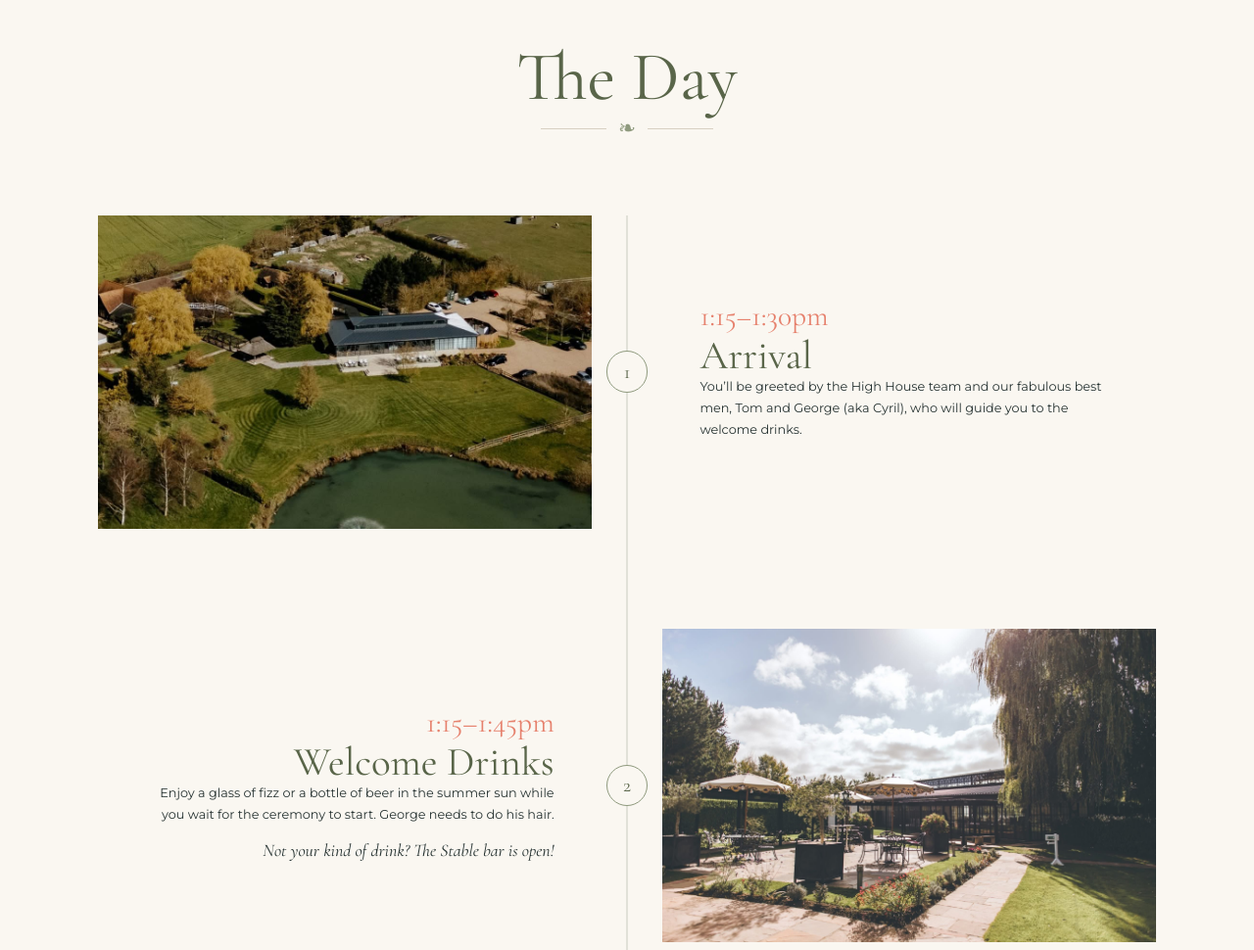
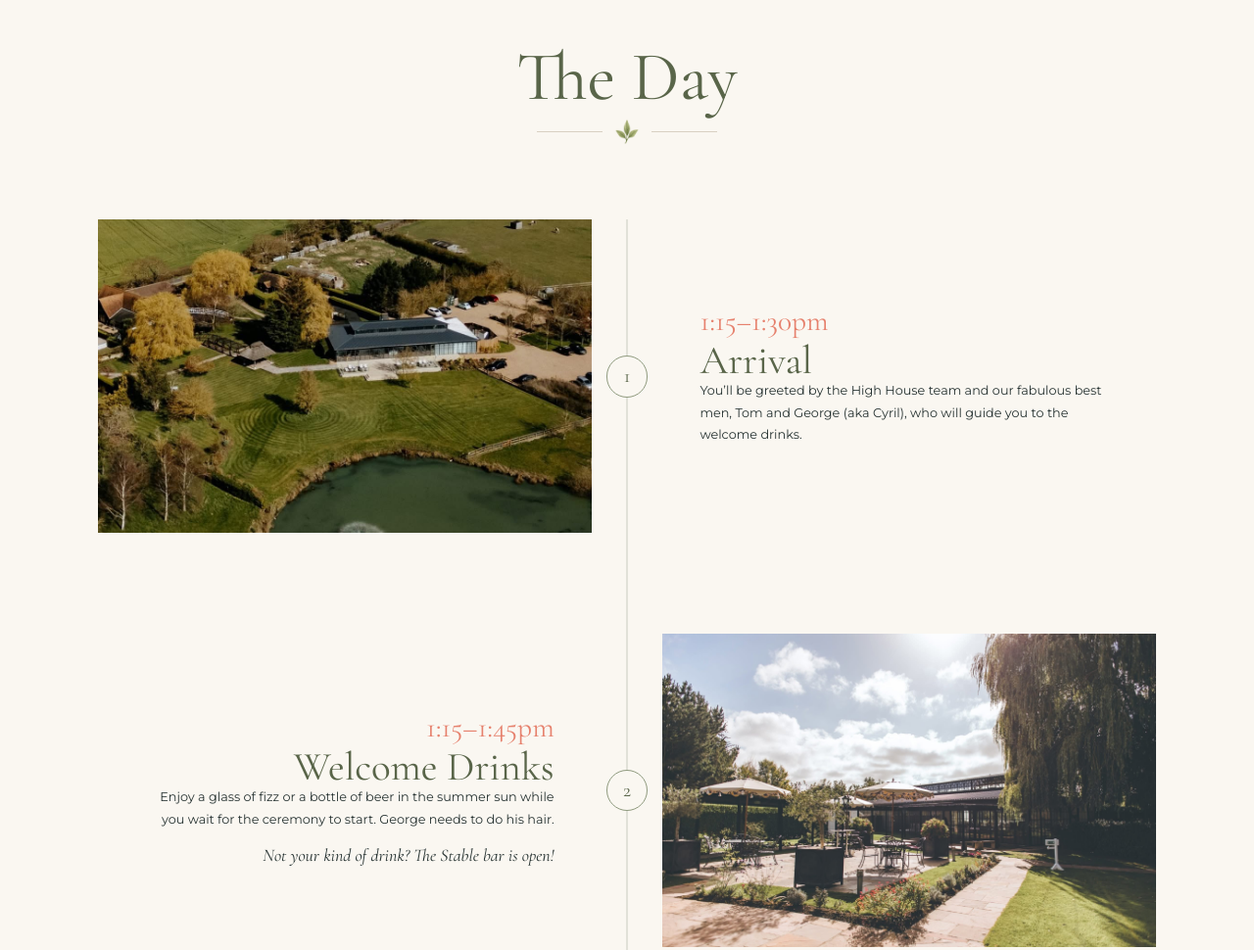
Before and after one commit to turbosasquatch/wallacebanner, a plain HTML site: page wedding.html in a window 1280 px wide. Shown: the part 780-1750 px from the top of the page at 98% size. Drawn offline with nearby package versions, Linux system fonts and the light colour scheme.

Commit message:
Replace broken floral rule ornament

```diff
--- a/styles.css
+++ b/styles.css
@@ -340,10 +340,11 @@ iframe:focus-visible {
   background: var(--rule);
 }
 
-.floral-rule b {
-  font-size: 1.9rem;
-  font-weight: 400;
-  line-height: 1;
+.floral-rule img {
+  width: 2rem;
+  height: 2rem;
+  flex: 0 0 auto;
+  object-fit: contain;
 }
 
 .floral-rule.compact {
@@ -355,9 +356,9 @@ iframe:focus-visible {
   width: 4.2rem;
 }
 
-.floral-rule.compact b {
-  color: var(--sage);
-  font-size: 1.35rem;
+.floral-rule.compact img {
+  width: 1.65rem;
+  height: 1.65rem;
 }
 
 .short-rule {
--- a/wedding.html
+++ b/wedding.html
@@ -73,7 +73,7 @@
       <section class="wedding-timeline-section" aria-labelledby="timeline-title">
         <div class="section-heading timeline-heading">
           <h2 id="timeline-title">The Day</h2>
-          <div class="floral-rule compact" aria-hidden="true"><span></span><b>❧</b><span></span></div>
+          <div class="floral-rule compact" aria-hidden="true"><span></span><img src="assets/floral-rule-ornament-sage.png" alt="" width="256" height="256"><span></span></div>
         </div>
 
         <ol class="wedding-timeline">
@@ -152,7 +152,7 @@
         <img class="accommodation-sprig accommodation-sprig-left" src="assets/wedding-sprig-sage.png" alt="" width="760" height="296" aria-hidden="true">
         <div>
           <h2 id="accommodation-title">Accommodation &amp; Transport</h2>
-          <div class="floral-rule compact" aria-hidden="true"><span></span><b>❧</b><span></span></div>
+          <div class="floral-rule compact" aria-hidden="true"><span></span><img src="assets/floral-rule-ornament-sage.png" alt="" width="256" height="256"><span></span></div>
           <p>We’ve gathered our favourite nearby places to stay, local train stations and trusted taxi numbers.</p>
           <a class="accommodation-page-link" href="accommodation.html">View accommodation <span aria-hidden="true">→</span></a>
         </div>
```
Also changed, not shown: accommodation.css (+5 -3 lines), accommodation.html (+4 -4 lines), engagement.html (+2 -2 lines), index.html (+1 -1 lines), assets/floral-rule-ornament-sage.png (added), assets/home-divider-sage.png.
